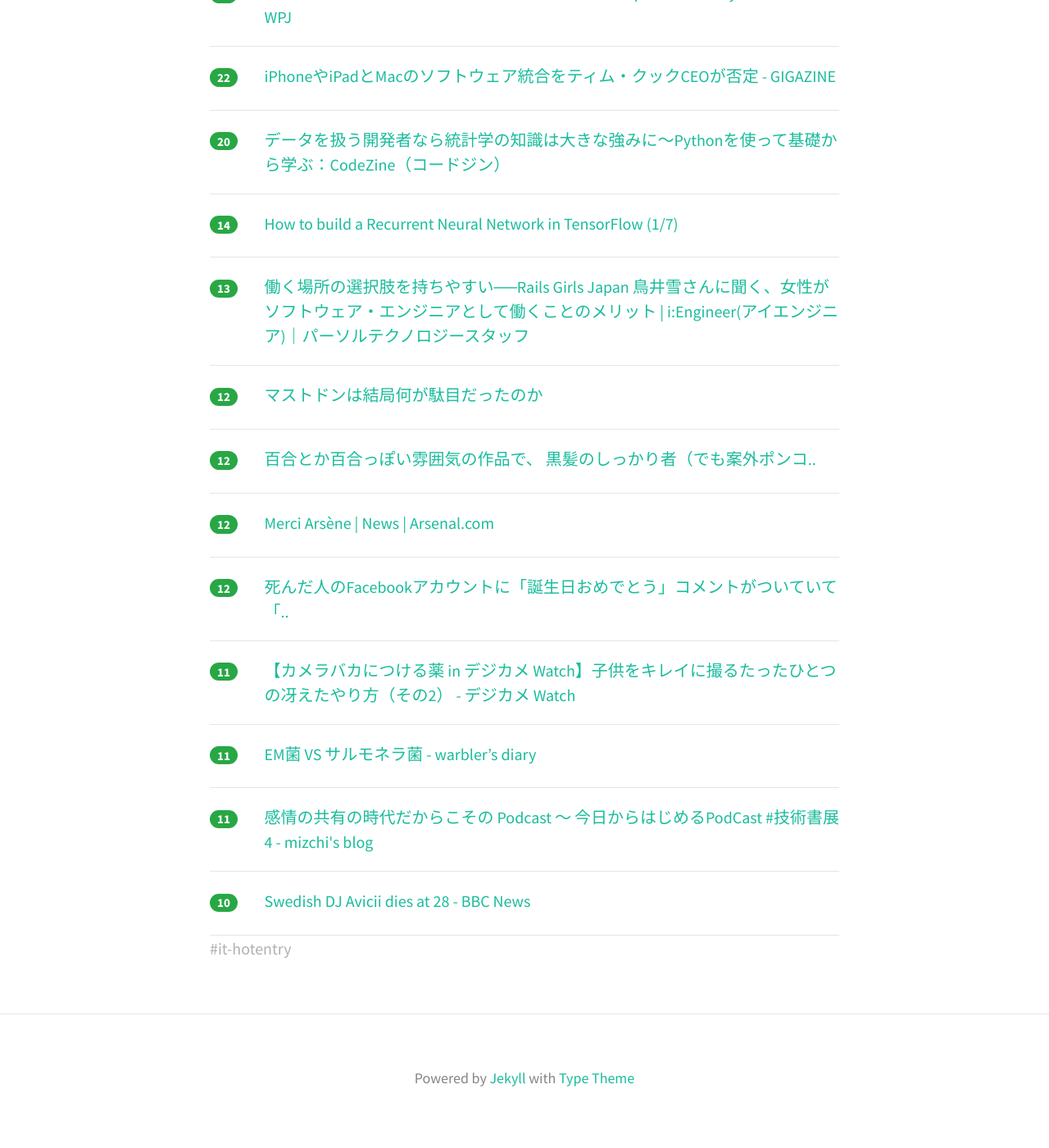
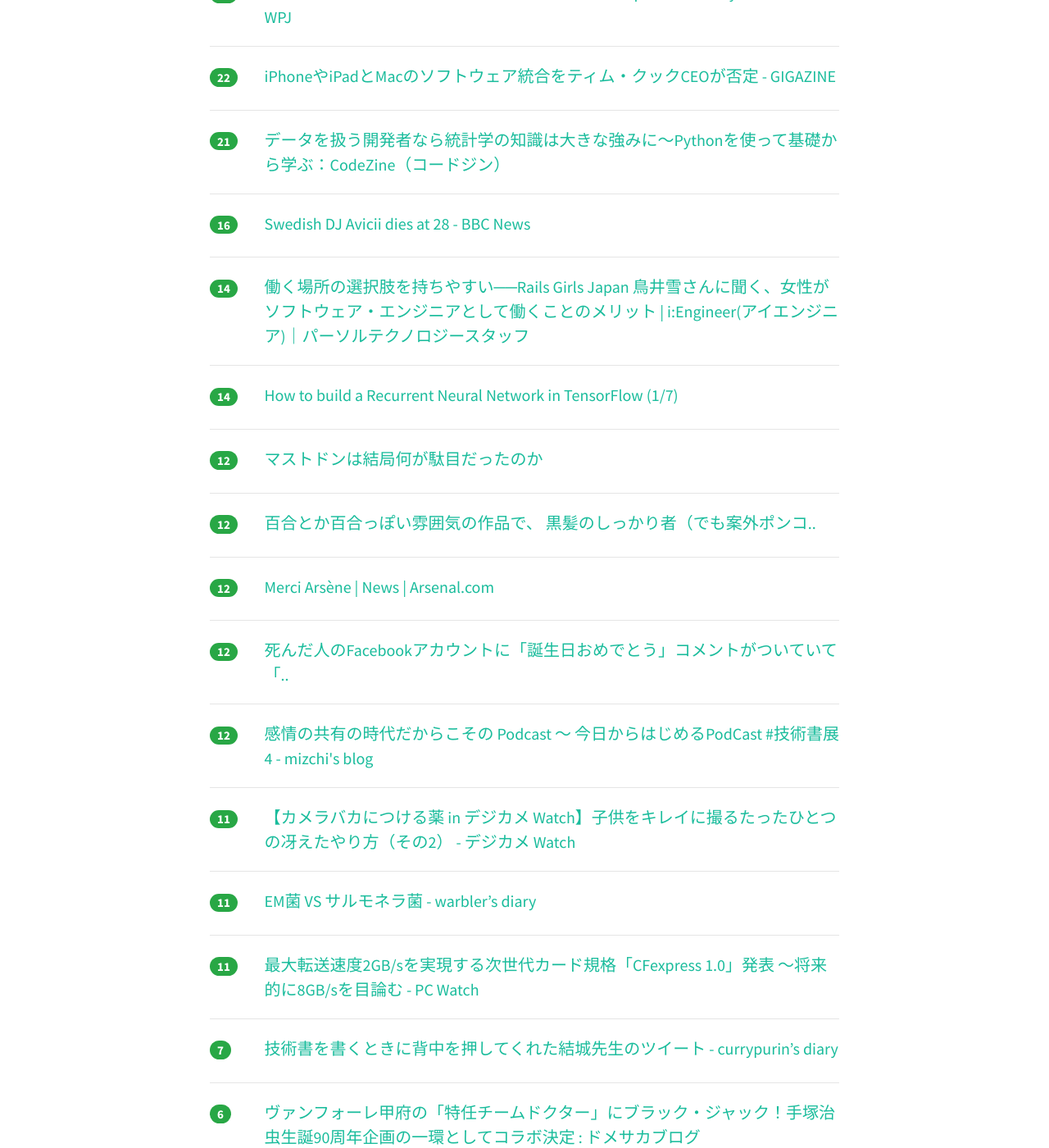
Before and after one commit to yatta47/hatena-matome-site, a Jekyll site: the page built from _posts/2018-04-21-hatena.md, in a window 1280 px wide and 1400 px high, scrolled down 419 px. Shown: the whole window at 82% size. Built offline with Jekyll 4.4.1, drawn with Linux system fonts in a browser that asks for light colours; nearby versions of some CDN libraries.

Commit message:
Updated 2018-04-21

```diff
--- a/_posts/2018-04-21-hatena.md
+++ b/_posts/2018-04-21-hatena.md
@@ -1,10 +1,10 @@
 ---
 layout: post
 title:  "2018-04-21 はてぶIT"
-date:   2018-04-21 05:02:54
+date:   2018-04-21 06:02:20
 tags: [it-hotentry]
 ---
-13 件のデータあり
+16 件のデータあり
 
 <hr><div class="row">
 <div class="col-1"><span class="badge badge-pill badge-success h2">31</span></div>
@@ -17,18 +17,23 @@ tags: [it-hotentry]
 </div>
 <hr>
 <div class="row">
-<div class="col-1"><span class="badge badge-pill badge-success h2">20</span></div>
+<div class="col-1"><span class="badge badge-pill badge-success h2">21</span></div>
 <div class="col-11"><a href='https://codezine.jp/article/detail/10765' target='_blank'>データを扱う開発者なら統計学の知識は大きな強みに～Pythonを使って基礎から学ぶ：CodeZine（コードジン）</a></div>
+</div>
+<hr>
+<div class="row">
+<div class="col-1"><span class="badge badge-pill badge-success h2">16</span></div>
+<div class="col-11"><a href='http://www.bbc.com/news/world-europe-43841194' target='_blank'>Swedish DJ Avicii dies at 28 - BBC News</a></div>
+</div>
+<hr>
+<div class="row">
+<div class="col-1"><span class="badge badge-pill badge-success h2">14</span></div>
+<div class="col-11"><a href='https://persol-tech-s.co.jp/i-engineer/human/railsgirls' target='_blank'>働く場所の選択肢を持ちやすい──Rails Girls Japan 鳥井雪さんに聞く、女性がソフトウェア・エンジニアとして働くことのメリット | i:Engineer(アイエンジニア)｜パーソルテクノロジースタッフ</a></div>
 </div>
 <hr>
 <div class="row">
 <div class="col-1"><span class="badge badge-pill badge-success h2">14</span></div>
 <div class="col-11"><a href='https://medium.com/@erikhallstrm/83cd7105b767' target='_blank'>How to build a Recurrent Neural Network in TensorFlow (1/7)</a></div>
-</div>
-<hr>
-<div class="row">
-<div class="col-1"><span class="badge badge-pill badge-success h2">13</span></div>
-<div class="col-11"><a href='https://persol-tech-s.co.jp/i-engineer/human/railsgirls' target='_blank'>働く場所の選択肢を持ちやすい──Rails Girls Japan 鳥井雪さんに聞く、女性がソフトウェア・エンジニアとして働くことのメリット | i:Engineer(アイエンジニア)｜パーソルテクノロジースタッフ</a></div>
 </div>
 <hr>
 <div class="row">
@@ -52,6 +57,11 @@ tags: [it-hotentry]
 </div>
 <hr>
 <div class="row">
+<div class="col-1"><span class="badge badge-pill badge-success h2">12</span></div>
+<div class="col-11"><a href='http://mizchi.hatenablog.com/entry/2018/04/20/230636' target='_blank'>感情の共有の時代だからこその Podcast 〜 今日からはじめるPodCast #技術書展4 - mizchi's blog</a></div>
+</div>
+<hr>
+<div class="row">
 <div class="col-1"><span class="badge badge-pill badge-success h2">11</span></div>
 <div class="col-11"><a href='https://dc.watch.impress.co.jp/docs/comic/clinic/1117966.html' target='_blank'>【カメラバカにつける薬 in デジカメ Watch】子供をキレイに撮るたったひとつの冴えたやり方（その2） - デジカメ Watch</a></div>
 </div>
@@ -63,11 +73,16 @@ tags: [it-hotentry]
 <hr>
 <div class="row">
 <div class="col-1"><span class="badge badge-pill badge-success h2">11</span></div>
-<div class="col-11"><a href='http://mizchi.hatenablog.com/entry/2018/04/20/230636' target='_blank'>感情の共有の時代だからこその Podcast 〜 今日からはじめるPodCast #技術書展4 - mizchi's blog</a></div>
+<div class="col-11"><a href='https://pc.watch.impress.co.jp/docs/news/1118275.html' target='_blank'>最大転送速度2GB/sを実現する次世代カード規格「CFexpress 1.0」発表 ～将来的に8GB/sを目論む - PC Watch</a></div>
 </div>
 <hr>
 <div class="row">
-<div class="col-1"><span class="badge badge-pill badge-success h2">10</span></div>
-<div class="col-11"><a href='http://www.bbc.com/news/world-europe-43841194' target='_blank'>Swedish DJ Avicii dies at 28 - BBC News</a></div>
+<div class="col-1"><span class="badge badge-pill badge-success h2">7</span></div>
+<div class="col-11"><a href='http://www.currypurin.com/entry/2018/04/21/002224' target='_blank'>技術書を書くときに背中を押してくれた結城先生のツイート - currypurin’s diary</a></div>
 </div>
 <hr>
+<div class="row">
+<div class="col-1"><span class="badge badge-pill badge-success h2">6</span></div>
+<div class="col-11"><a href='http://blog.domesoccer.jp/archives/60101507.html' target='_blank'>ヴァンフォーレ甲府の「特任チームドクター」にブラック・ジャック！手塚治虫生誕90周年企画の一環としてコラボ決定 : ドメサカブログ</a></div>
+</div>
+<hr>
```
